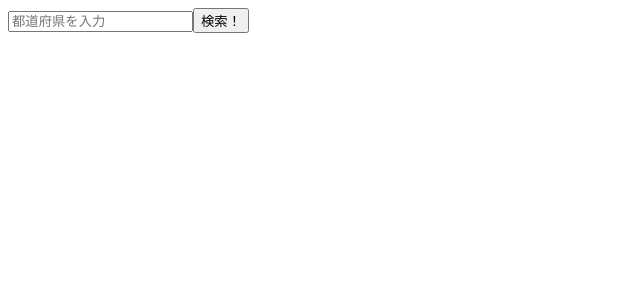
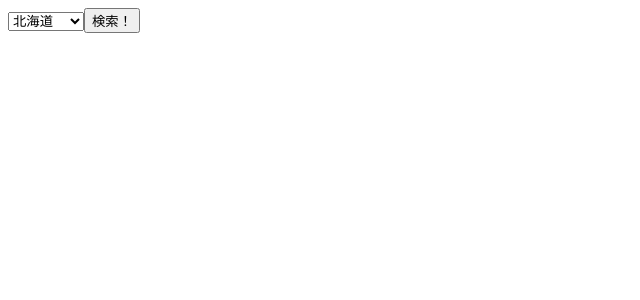
Before and after one commit to MaayaYokoo/buten-app, a React (Vite) app: page / in a window 1280 px wide. Shown: the top 300 px of the page, without its empty margins (0-640 px from the left). Built offline with nearby package versions, Linux system fonts and the light colour scheme.

Commit message:
5/8の作業

```diff
--- a/src/App.jsx
+++ b/src/App.jsx
@@ -7,13 +7,14 @@ function App() {
     const [text, setText] = useState("");
     const onChangeText = (event) => setText(event.target.value);
 
-    const [tenkiJson, setTenkiJson] = useState("");
+    const [tenkiJson, setTenkiJson] = useState({ data: null, error: null });
     const handleSetTenkiJson = (newValue) => {
-        setTenkiJson(newValue);
-        // useEffect(() => {
-        //     console.log("天気json出力確認 (更新後)", tenkiJson);
-        // }, [tenkiJson]); // ✅ `tenkiJson` の値が更新されたときにログ出力！
-
+        if(newValue === "error") {
+            setTenkiJson({ data: null, error: newValue })
+        } else {
+            setTenkiJson({ data: newValue, error: null });
+        }
+        // setTenkiJson(newValue);
     };
 
     return (
--- a/src/components/inputText.jsx
+++ b/src/components/inputText.jsx
@@ -5,6 +5,8 @@ import jsonData from './../area_code.json';
 export const InputText = (props) => {
     // const { text, onChange, searchItem, tenkiJson} = props;
     const { text, onChange, handleSetTenkiJson} = props;
+    const todoufuKen = jsonData.map((item) => item.prefecture);
+    console.log("都道府県一覧", todoufuKen);
 
     const searchItem = async (handleValueChange) => {
             const muchArea = jsonData.find( ({ prefecture }) => prefecture == handleValueChange );
@@ -29,18 +31,19 @@ export const InputText = (props) => {
     }
     const passText = async () => {
         const data = await searchItem(text);
+        // const data = "";
         if (data) handleSetTenkiJson(data);
-        else console.error("検索結果が取得できませんでした");
+        else handleSetTenkiJson("error");
 
     };
 
     return(
         <>
-            <input
-                placeholder="都道府県を入力"
-                // value={text}
-                onChange={onChange}
-            />
+            <select onChange={onChange}>
+                {todoufuKen.map((todoufuKen) => {
+                    return <option key={todoufuKen}>{todoufuKen}</option>;
+                })}
+            </select>
             <button onClick={passText}>検索！</button>
         </>
     );
--- a/src/components/renderTenki.jsx
+++ b/src/components/renderTenki.jsx
@@ -1,11 +1,17 @@
 export const RenderTenki = (props) => {
     const {tenkiData} = props;
     console.log('tenkiData props',props);
-    console.log("renderTenki.jsx", tenkiData[0].publishingOffice);
-    const renderData = tenkiData[0].timeSeries[0].areas[0].weathers[0];
+    let renderText = "";
+    if(tenkiData.data) {
+        console.log("renderTenki.jsx", tenkiData.data[0].publishingOffice);
+        const getTenkiData = tenkiData.data[0].timeSeries[0].areas[0].weathers[0].split("　");
+        renderText = getTenkiData[0];
+    } else {
+        renderText = "検索に失敗しました。";
+    }
     return(
         <>
-            <h1>{renderData}</h1>
+        <h1>{!tenkiData.data && !tenkiData.error ? "" : renderText}</h1>
         </>
     );
 }
```
